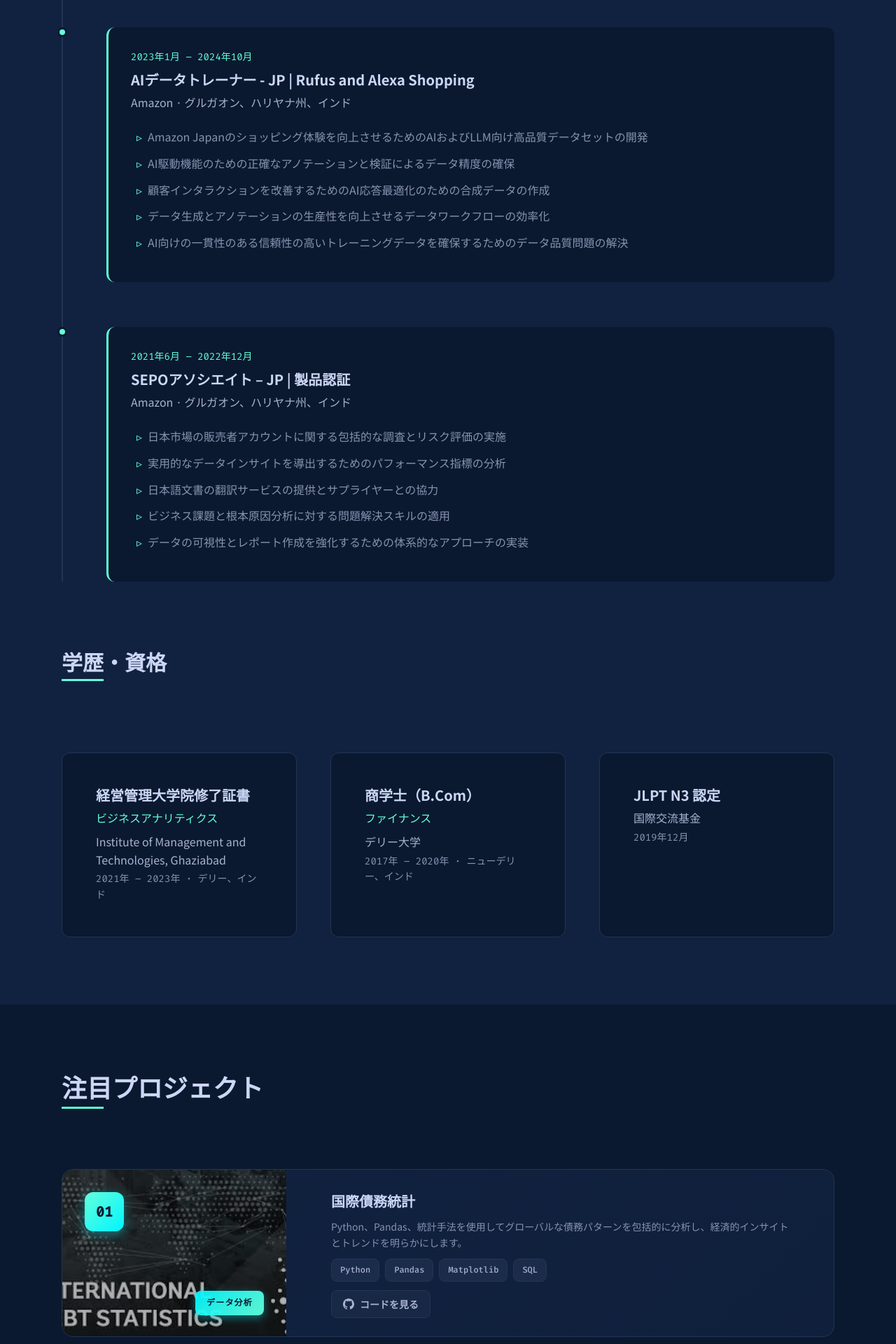
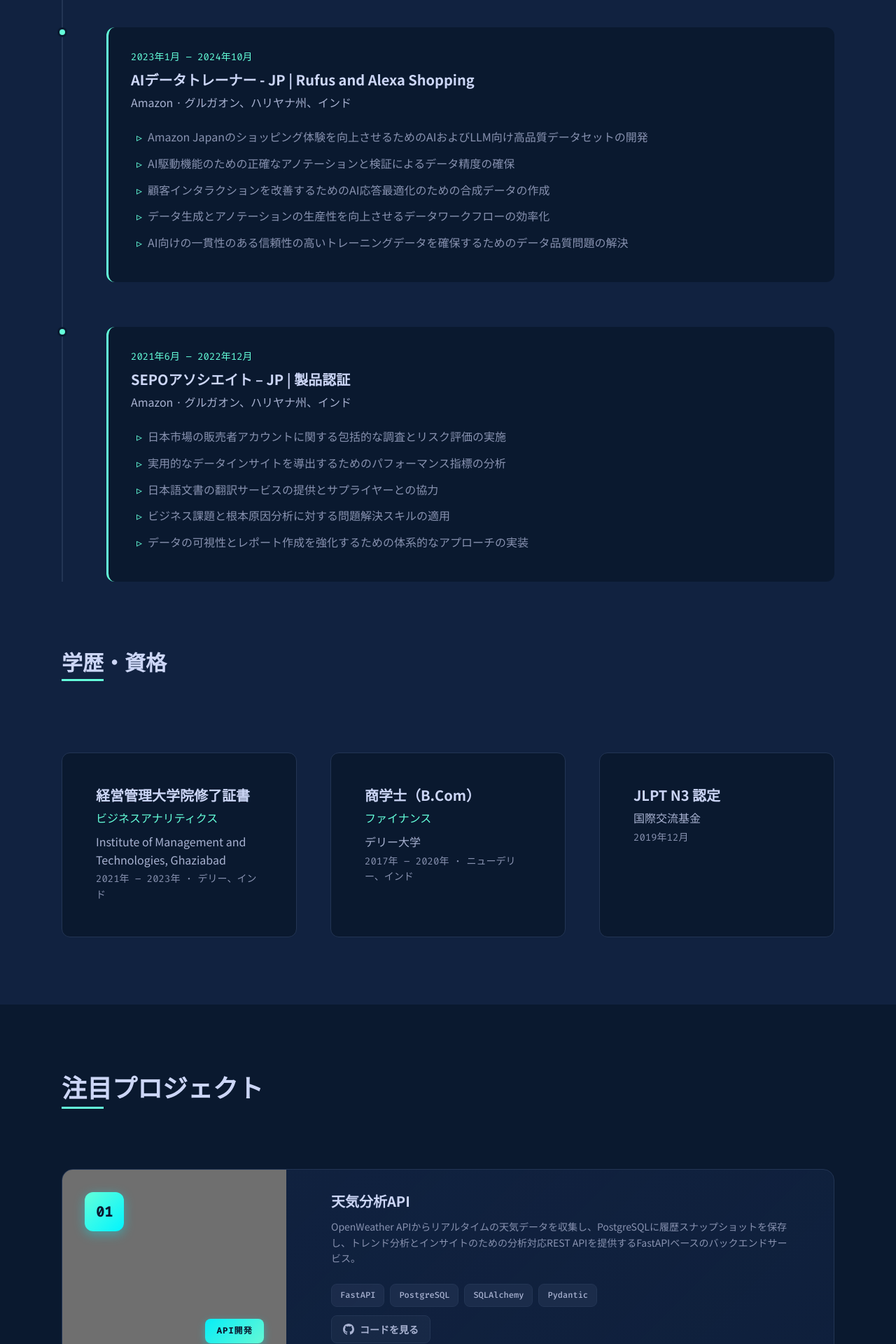
Before and after one commit to Nityam713/Nityam-s-Portfolio, a PHP site: page /index-jp.html in a window 1280 px wide. Shown: the part 4580-6500 px from the top of the page at 70% size. Run offline with PHP 8.4, Linux system fonts and the light colour scheme; grey boxes are pictures that could not be loaded.

Commit message:
added new project: web analytics api and some ui updates

```diff
--- a/css/style.css
+++ b/css/style.css
@@ -1197,9 +1197,7 @@ ul {
     border: 1px solid var(--lightest-navy);
     transition: all var(--transition-base);
     position: relative;
-    min-height: 200px;
-    height: auto;
-    max-height: 240px;
+    height: 280px;
 }
 
 .project-card::before {
@@ -1255,9 +1253,7 @@ ul {
 /* Project Image - Fixed Size */
 .project-image {
     width: 320px;
-    height: 100%;
-    min-height: 200px;
-    max-height: 240px;
+    height: 280px;
     overflow: hidden;
     position: relative;
     flex-shrink: 0;
@@ -1312,8 +1308,8 @@ ul {
     flex-direction: column;
     justify-content: flex-start;
     gap: 0.75rem;
-    overflow: visible;
-    min-height: 200px;
+    overflow: hidden;
+    height: 100%;
 }
 
 .project-title {
--- a/index-jp.html
+++ b/index-jp.html
@@ -29,7 +29,7 @@
     <!-- Navigation -->
     <nav class="navbar" id="navbar">
         <div class="nav-container">
-            <a href="#home" class="nav-logo">NH</a>
+            <a href="https://nityam713.github.io/Nityam-s-Portfolio/" class="nav-logo">NH</a>
             <ul class="nav-menu">
                 <li class="nav-item"><a href="#about" class="nav-link">自己紹介</a></li>
                 <li class="nav-item"><a href="#skills" class="nav-link">スキル</a></li>
@@ -401,9 +401,70 @@
             <!-- Projects Container with Pagination -->
             <div class="projects-container">
                 <div class="projects-grid" id="projects-grid">
-                <!-- Project 1 -->
+                <!-- Project 1 - Weather Analytics API -->
+                <article class="project-card" data-category="api-development">
+                    <div class="project-number">01</div>
+                    <div class="project-image">
+                        <img src="https://images.unsplash.com/photo-1504608524841-42fe6f032b4b?w=600&h=400&fit=crop" alt="天気分析API">
+                        <div class="project-overlay">
+                            <span class="project-badge">API開発</span>
+                        </div>
+                    </div>
+                    <div class="project-content">
+                        <h3 class="project-title">天気分析API</h3>
+                        <p class="project-description">
+                            OpenWeather APIからリアルタイムの天気データを収集し、PostgreSQLに履歴スナップショットを保存し、トレンド分析とインサイトのための分析対応REST APIを提供するFastAPIベースのバックエンドサービス。
+                        </p>
+                        <div class="project-tech">
+                            <span class="tech-tag">FastAPI</span>
+                            <span class="tech-tag">PostgreSQL</span>
+                            <span class="tech-tag">SQLAlchemy</span>
+                            <span class="tech-tag">Pydantic</span>
+                        </div>
+                        <div class="project-links">
+                            <a href="https://github.com/Nityam713/weather_analytics_api" target="_blank" rel="noopener noreferrer" class="project-link">
+                                <svg viewBox="0 0 24 24" fill="currentColor">
+                                    <path d="M12 0c-6.626 0-12 5.373-12 12 0 5.302 3.438 9.8 8.207 11.387.599.111.793-.261.793-.577v-2.234c-3.338.726-4.033-1.416-4.033-1.416-.546-1.387-1.333-1.756-1.333-1.756-1.089-.745.083-.729.083-.729 1.205.084 1.839 1.237 1.839 1.237 1.07 1.834 2.807 1.304 3.492.997.107-.775.418-1.305.762-1.604-2.665-.305-5.467-1.334-5.467-5.931 0-1.311.469-2.381 1.236-3.221-.124-.303-.535-1.524.117-3.176 0 0 1.008-.322 3.301 1.23.957-.266 1.983-.399 3.003-.404 1.02.005 2.047.138 3.006.404 2.291-1.552 3.297-1.23 3.297-1.23.653 1.653.242 2.874.118 3.176.77.84 1.235 1.911 1.235 3.221 0 4.609-2.807 5.624-5.479 5.921.43.372.823 1.102.823 2.222v3.293c0 .319.192.694.801.576 4.765-1.589 8.199-6.086 8.199-11.386 0-6.627-5.373-12-12-12z"/>
+                                </svg>
+                                <span>コードを見る</span>
+                            </a>
+                        </div>
+                    </div>
+                </article>
+
+                <!-- Project 2 - Data Market Square -->
+                <article class="project-card" data-category="web-development">
+                    <div class="project-number">02</div>
+                    <div class="project-image">
+                        <img src="assets/images/yorozu.png" alt="Yorozu Data">
+                        <div class="project-overlay">
+                            <span class="project-badge">共同開発</span>
+                        </div>
+                    </div>
+                    <div class="project-content">
+                        <h3 class="project-title">Yorozu Data</h3>
+                        <p class="project-description">
+                            Yorozu Dataは、人の手で検証されたリアルタイムなビジネスデータを、迅速かつ手軽に提供するプラットフォームです。
+                        </p>
+                        <div class="project-tech">
+                            <span class="tech-tag">Web開発</span>
+                            <span class="tech-tag">CMS</span>
+                            <span class="tech-tag">フルスタック</span>
+                        </div>
+                        <div class="project-links">
+                            <a href="https://yorozu-data.com/" target="_blank" rel="noopener noreferrer" class="project-link">
+                                <svg viewBox="0 0 24 24" fill="currentColor">
+                                    <path d="M12 0c-6.626 0-12 5.373-12 12 0 5.302 3.438 9.8 8.207 11.387.599.111.793-.261.793-.577v-2.234c-3.338.726-4.033-1.416-4.033-1.416-.546-1.387-1.333-1.756-1.333-1.756-1.089-.745.083-.729.083-.729 1.205.084 1.839 1.237 1.839 1.237 1.07 1.834 2.807 1.304 3.492.997.107-.775.418-1.305.762-1.604-2.665-.305-5.467-1.334-5.467-5.931 0-1.311.469-2.381 1.236-3.221-.124-.303-.535-1.524.117-3.176 0 0 1.008-.322 3.301 1.23.957-.266 1.983-.399 3.003-.404 1.02.005 2.047.138 3.006.404 2.291-1.552 3.297-1.23 3.297-1.23.653 1.653.242 2.874.118 3.176.77.84 1.235 1.911 1.235 3.221 0 4.609-2.807 5.624-5.479 5.921.43.372.823 1.102.823 2.222v3.293c0 .319.192.694.801.576 4.765-1.589 8.199-6.086 8.199-11.386 0-6.627-5.373-12-12-12z"/>
+                                </svg>
+                                <span>サイトを訪問</span>
+                            </a>
+                        </div>
+                    </div>
+                </article>
+
+                <!-- Project 3 -->
                 <article class="project-card" data-category="data-analysis">
-                    <div class="project-number">01</div>
+                    <div class="project-number">03</div>
                     <div class="project-image">
                         <img src="assets/images/images.jpeg" alt="国際債務統計分析">
                         <div class="project-overlay">
@@ -432,93 +493,32 @@
                     </div>
                 </article>
 
-                <!-- Project 2 -->
-                <article class="project-card" data-category="web-development">
-                    <div class="project-number">02</div>
+                <!-- Project 4 -->
+                <article class="project-card" data-category="Data Analysis">
+                    <div class="project-number">04</div>
                     <div class="project-image">
-                        <img src="https://images.unsplash.com/photo-1551288049-bebda4e38f71?w=600&h=400&fit=crop" alt="データ可視化ダッシュボード">
+                        <img src="assets/images/images2.jpeg" alt="COVID-19貿易影響データ分析">
                         <div class="project-overlay">
-                            <span class="project-badge">Webアプリ</span>
+                            <span class="project-badge">データ分析</span>
                         </div>
                     </div>
                     <div class="project-content">
-                        <h3 class="project-title">データ可視化ダッシュボード</h3>
+                        <h3 class="project-title">COVID-19貿易影響データ分析</h3>
                         <p class="project-description">
-                            レスポンシブデザインと動的フィルタリング機能を備えた、リアルタイムデータ可視化のためのインタラクティブダッシュボード。
+                            世界銀行のデータを使用したCOVID-19が貿易に与える影響の分析。
                         </p>
                         <div class="project-tech">
-                            <span class="tech-tag">JavaScript</span>
-                            <span class="tech-tag">D3.js</span>
-                            <span class="tech-tag">React</span>
-                            <span class="tech-tag">API</span>
+                            <span class="tech-tag">Python</span>
+                            <span class="tech-tag">Pandas</span>
+                            <span class="tech-tag">Seaborn</span>
+                            <span class="tech-tag">Matplotlib</span>
                         </div>
                         <div class="project-links">
-                            <a href="#" target="_blank" rel="noopener noreferrer" class="project-link">
+                            <a href="https://github.com/Nityam713/COVID-19-Trade-Impact-Data-Analysis" target="_blank" rel="noopener noreferrer" class="project-link">
                                 <svg viewBox="0 0 24 24" fill="currentColor">
                                     <path d="M12 0c-6.626 0-12 5.373-12 12 0 5.302 3.438 9.8 8.207 11.387.599.111.793-.261.793-.577v-2.234c-3.338.726-4.033-1.416-4.033-1.416-.546-1.387-1.333-1.756-1.333-1.756-1.089-.745.083-.729.083-.729 1.205.084 1.839 1.237 1.839 1.237 1.07 1.834 2.807 1.304 3.492.997.107-.775.418-1.305.762-1.604-2.665-.305-5.467-1.334-5.467-5.931 0-1.311.469-2.381 1.236-3.221-.124-.303-.535-1.524.117-3.176 0 0 1.008-.322 3.301 1.23.957-.266 1.983-.399 3.003-.404 1.02.005 2.047.138 3.006.404 2.291-1.552 3.297-1.23 3.297-1.23.653 1.653.242 2.874.118 3.176.77.84 1.235 1.911 1.235 3.221 0 4.609-2.807 5.624-5.479 5.921.43.372.823 1.102.823 2.222v3.293c0 .319.192.694.801.576 4.765-1.589 8.199-6.086 8.199-11.386 0-6.627-5.373-12-12-12z"/>
                                 </svg>
                                 <span>コードを見る</span>
-                            </a>
-                        </div>
-                    </div>
-                </article>
-
-                <!-- Project 3 -->
-                <article class="project-card" data-category="machine-learning">
-                    <div class="project-number">03</div>
-                    <div class="project-image">
-                        <img src="https://images.unsplash.com/photo-1555949963-aa79dcee981c?w=600&h=400&fit=crop" alt="機械学習予測パイプライン">
-                        <div class="project-overlay">
-                            <span class="project-badge">機械学習</span>
-                        </div>
-                    </div>
-                    <div class="project-content">
-                        <h3 class="project-title">機械学習予測パイプライン</h3>
-                        <p class="project-description">
-                            クラウドインフラストラクチャを使用した自動特徴エンジニアリングとモデルデプロイメントを備えたエンドツーエンドの機械学習パイプライン。
-                        </p>
-                        <div class="project-tech">
-                            <span class="tech-tag">Python</span>
-                            <span class="tech-tag">Scikit-learn</span>
-                            <span class="tech-tag">AWS</span>
-                            <span class="tech-tag">Docker</span>
-                        </div>
-                        <div class="project-links">
-                            <a href="#" target="_blank" rel="noopener noreferrer" class="project-link">
-                                <svg viewBox="0 0 24 24" fill="currentColor">
-                                    <path d="M12 0c-6.626 0-12 5.373-12 12 0 5.302 3.438 9.8 8.207 11.387.599.111.793-.261.793-.577v-2.234c-3.338.726-4.033-1.416-4.033-1.416-.546-1.387-1.333-1.756-1.333-1.756-1.089-.745.083-.729.083-.729 1.205.084 1.839 1.237 1.839 1.237 1.07 1.834 2.807 1.304 3.492.997.107-.775.418-1.305.762-1.604-2.665-.305-5.467-1.334-5.467-5.931 0-1.311.469-2.381 1.236-3.221-.124-.303-.535-1.524.117-3.176 0 0 1.008-.322 3.301 1.23.957-.266 1.983-.399 3.003-.404 1.02.005 2.047.138 3.006.404 2.291-1.552 3.297-1.23 3.297-1.23.653 1.653.242 2.874.118 3.176.77.84 1.235 1.911 1.235 3.221 0 4.609-2.807 5.624-5.479 5.921.43.372.823 1.102.823 2.222v3.293c0 .319.192.694.801.576 4.765-1.589 8.199-6.086 8.199-11.386 0-6.627-5.373-12-12-12z"/>
-                                </svg>
-                                <span>コードを見る</span>
-                            </a>
-                        </div>
-                    </div>
-                </article>
-
-                <!-- Project 4 - Data Market Square -->
-                <article class="project-card" data-category="web-development">
-                    <div class="project-number">04</div>
-                    <div class="project-image">
-                        <img src="assets/images/dms.png" alt="Data Market Square">
-                        <div class="project-overlay">
-                            <span class="project-badge">共同開発</span>
-                        </div>
-                    </div>
-                    <div class="project-content">
-                        <h3 class="project-title">Data Market Square</h3>
-                        <p class="project-description">
-                            CMS、ブログシステム、お問い合わせ管理機能を備えたクライアント向け企業Webサイト。最新のWeb技術で構築。
-                        </p>
-                        <div class="project-tech">
-                            <span class="tech-tag">Web開発</span>
-                            <span class="tech-tag">CMS</span>
-                            <span class="tech-tag">フルスタック</span>
-                        </div>
-                        <div class="project-links">
-                            <a href="https://www.dm-square.com/" target="_blank" rel="noopener noreferrer" class="project-link">
-                                <svg viewBox="0 0 24 24" fill="currentColor">
-                                    <path d="M12 0c-6.626 0-12 5.373-12 12 0 5.302 3.438 9.8 8.207 11.387.599.111.793-.261.793-.577v-2.234c-3.338.726-4.033-1.416-4.033-1.416-.546-1.387-1.333-1.756-1.333-1.756-1.089-.745.083-.729.083-.729 1.205.084 1.839 1.237 1.839 1.237 1.07 1.834 2.807 1.304 3.492.997.107-.775.418-1.305.762-1.604-2.665-.305-5.467-1.334-5.467-5.931 0-1.311.469-2.381 1.236-3.221-.124-.303-.535-1.524.117-3.176 0 0 1.008-.322 3.301 1.23.957-.266 1.983-.399 3.003-.404 1.02.005 2.047.138 3.006.404 2.291-1.552 3.297-1.23 3.297-1.23.653 1.653.242 2.874.118 3.176.77.84 1.235 1.911 1.235 3.221 0 4.609-2.807 5.624-5.479 5.921.43.372.823 1.102.823 2.222v3.293c0 .319.192.694.801.576 4.765-1.589 8.199-6.086 8.199-11.386 0-6.627-5.373-12-12-12z"/>
-                                </svg>
-                                <span>サイトを訪問</span>
                             </a>
                         </div>
                     </div>
```
Also changed, not shown: index.html (+67 -68 lines), assets/images/yorozu.png (added).
